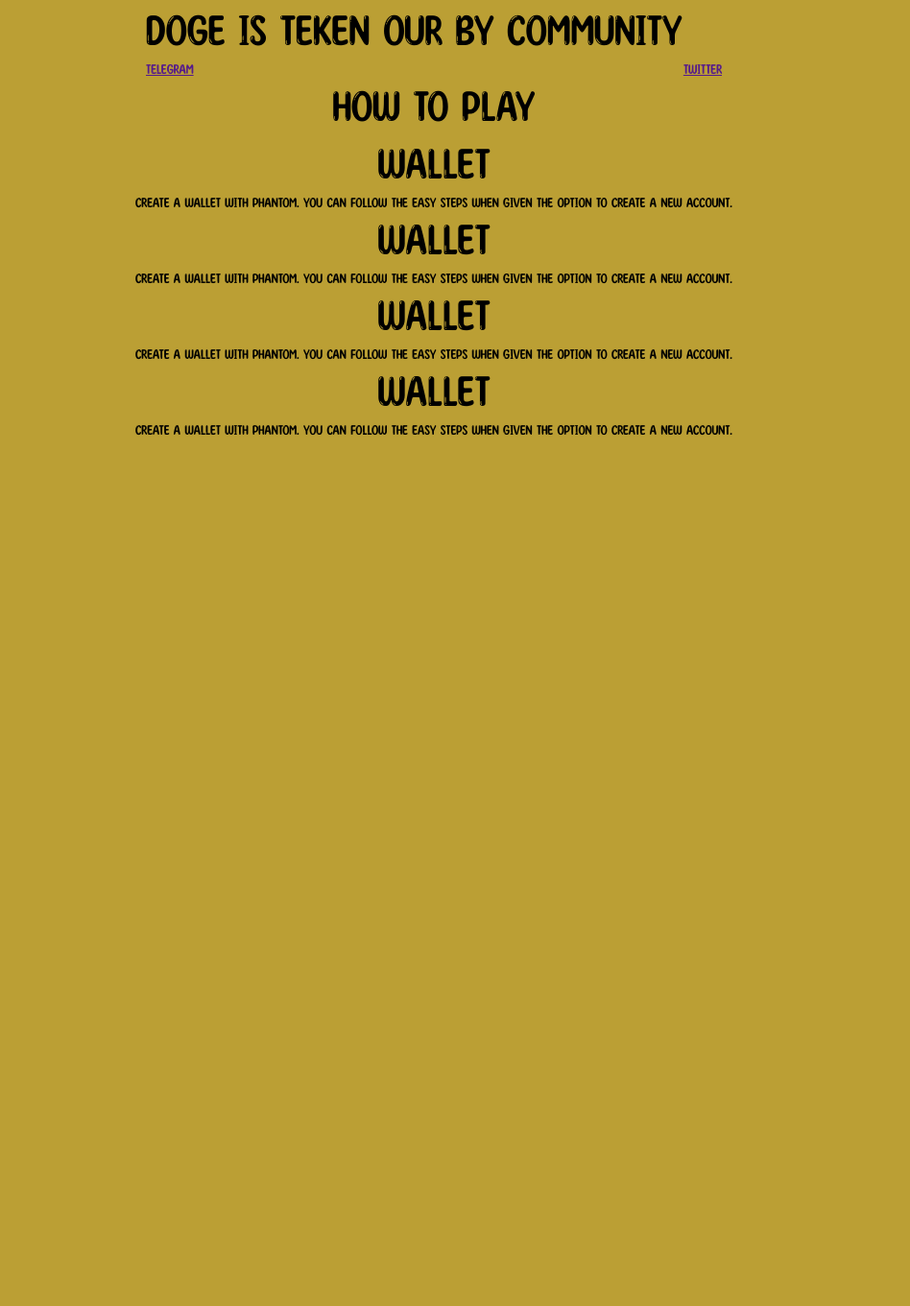
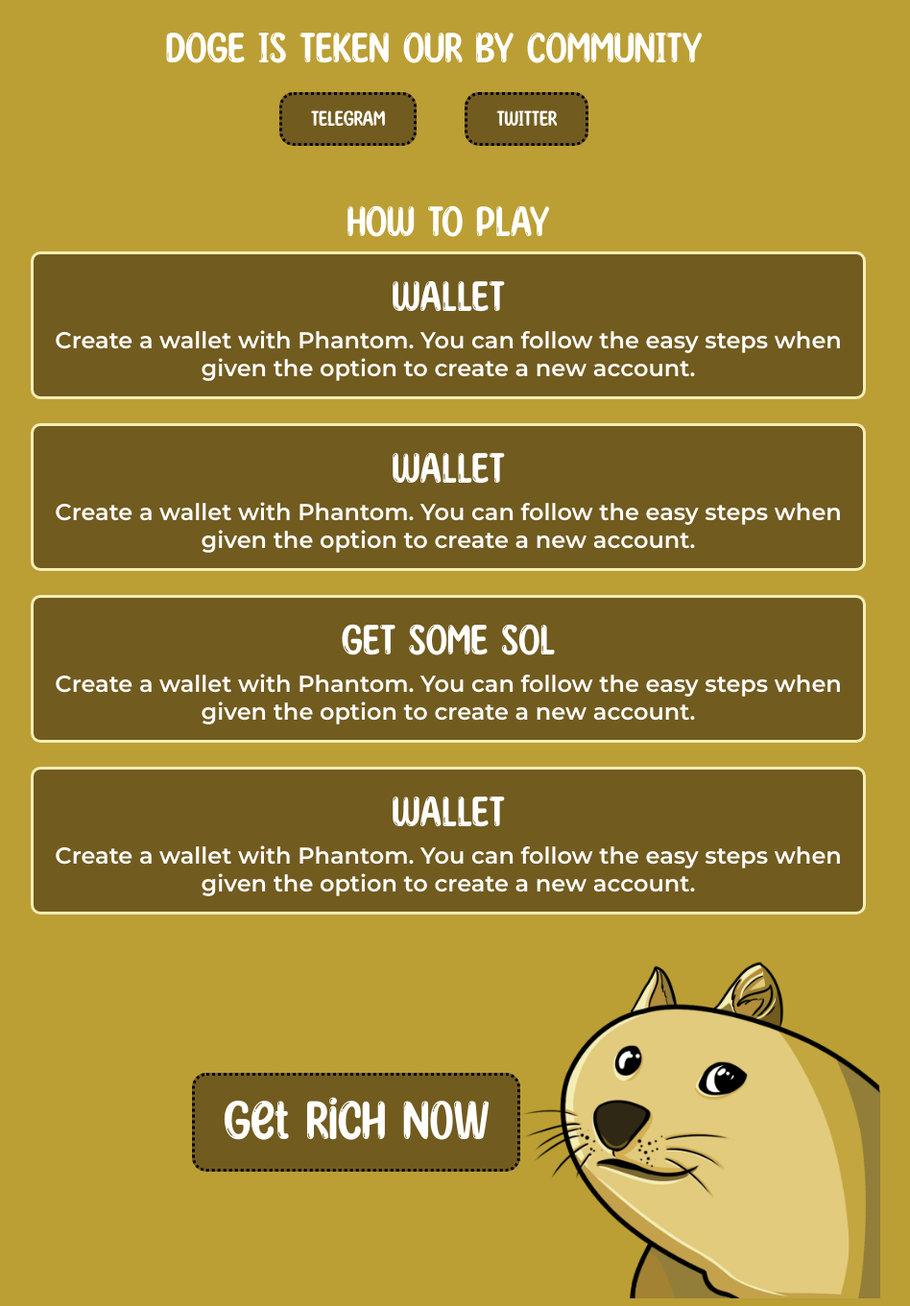
Before and after one commit to mayanknasa/dollardoge, a plain HTML site: page index.html in a window 1280 px wide. Shown: the part 602-1963 px from the top of the page at 96% size, without its empty margins (188-1136 px from the left). Before the commit the page ends 1060 px from the top, so only its background shows below. Drawn offline with Linux system fonts and the light colour scheme.

Commit message:
initial commit 2

```diff
--- a/index.html
+++ b/index.html
@@ -1,22 +1,26 @@
 <!DOCTYPE html>
 <html>
   <head>
-        <meta charset="utf-8">
-        <meta http-equiv="X-UA-Compatible" content="IE=edge">
-        <link rel="icon" type="image/x-icon" href="./assets/images/dollardoge-favicon.png">
+    <meta charset="utf-8" />
+    <meta http-equiv="X-UA-Compatible" content="IE=edge" />
+    <link
+      rel="icon"
+      type="image/x-icon"
+      href="./assets/images/dollardoge-favicon.png"
+    />
     <title>$DOGE</title>
-        <meta name="description" content="">
-        <meta name="viewport" content="width=device-width, initial-scale=1">
-        <link rel="stylesheet" href="./styles.css">
+    <meta name="description" content="" />
+    <meta name="viewport" content="width=device-width, initial-scale=1" />
+    <link rel="stylesheet" href="./styles.css" />
   </head>
   <body>
     <div class="main-container">
       <div class="top-section">
         <div class="image-container">
-                    <img src="./assets/images/dollardoge-mainimage.jpg" alt="">
+          <img src="./assets/images/dollardoge-mainimage.jpg" alt="" />
         </div>
         <div class="text-container">
-                    <div class="text heading">Doge is teken our by community</div>
+          <div class="heading">Doge is teken our by community</div>
           <div class="buttons-container">
             <div class="main-ctc ctc">
               <a href="">Telegram</a>
@@ -32,19 +36,41 @@
         <div class="tiles-container">
           <div class="tiles">
             <div class="tiles-heading heading">WALLET</div>
-                        <div class="tiles-desc">Create a wallet with Phantom. You can follow the easy steps when given the option to create a new account.</div>
+            <div class="tiles-desc">
+              Create a wallet with Phantom. You can follow the easy steps when
+              given the option to create a new account.
+            </div>
           </div>
           <div class="tiles">
             <div class="tiles-heading heading">WALLET</div>
-                        <div class="tiles-desc">Create a wallet with Phantom. You can follow the easy steps when given the option to create a new account.</div>
+            <div class="tiles-desc">
+              Create a wallet with Phantom. You can follow the easy steps when
+              given the option to create a new account.
+            </div>
+          </div>
+          <div class="tiles">
+            <div class="tiles-heading heading">GET SOME SOL</div>
+            <div class="tiles-desc">
+              Create a wallet with Phantom. You can follow the easy steps when
+              given the option to create a new account.
+            </div>
           </div>
           <div class="tiles">
             <div class="tiles-heading heading">WALLET</div>
-                        <div class="tiles-desc">Create a wallet with Phantom. You can follow the easy steps when given the option to create a new account.</div>
+            <div class="tiles-desc">
+              Create a wallet with Phantom. You can follow the easy steps when
+              given the option to create a new account.
             </div>
-                    <div class="tiles">
-                        <div class="tiles-heading heading">WALLET</div>
-                        <div class="tiles-desc">Create a wallet with Phantom. You can follow the easy steps when given the option to create a new account.</div>
+          </div>
+        </div>
+        <div class="last-section">
+          <div class="button-section">
+            <div class="main-ctc ctc">
+              <a href="">Get Rich Now</a>
+            </div>
+          </div>
+          <div class="img-section">
+            <img src="./assets/images/dollardoge-mainimage.jpg" alt="" />
           </div>
         </div>
       </div>
--- a/styles.css
+++ b/styles.css
@@ -1,6 +1,10 @@
 @font-face {
     font-family: SunnySpells;
     src: url(./assets/fonts/sunnyspells-font.ttf);
+}
+@font-face {
+    font-family: montserrat-semiBold;
+    src: url(./assets/fonts/montserrat-semiBold.ttf);
 }
 *{
     margin: 0;
@@ -9,14 +13,34 @@
 body{
     font-family: SunnySpells;
     background-color: #bb9f34;
-    color: #000;
-    text-transform: uppercase;
+    color: #fff;
+    font-size: 25px;
 }
 .ctc{
-
+    border: 3px dotted #000;
+    background-color: #715b1f;
+    border-radius: 15px;
+    padding: 10px 30px;
+    transition: 100ms;
+    box-sizing: border-box;
+}
+.ctc:hover{
+    color: #bb9f34;
+    background-color: #fff;
+}
+.ctc:hover a{
+    color: #bb9f34;
+    background-color: #fff;
+    transition: 100ms;
+}
+.ctc a{
+    text-decoration: none;
+    color: #fff;
 }
 .heading{
     font-size: 50px;
+    text-transform: uppercase;
+    text-align: center;
 }
 .main-container{
     display: flex;
@@ -26,19 +50,37 @@ body{
     flex-direction: column;
 }
 .main-container .top-section .image-container img{
-    width: 600px;
-    height: 600px;
+    max-width: 600px;
+    max-height: 600px;
+}
+.top-section{
+    /* max-width: 600px; */
+    display: flex;
+    justify-content: center;
+    align-items: center;
+    flex-direction: column;
+    flex-wrap: wrap;
+}
+.top-section .heading{
+    padding: 15px;
+}
+.bottom-section>.heading{
+    margin-top: 50px;
 }
 .buttons-container{
     display: flex;
     width: 100%;
-    justify-content: space-between;
+    justify-content: center;
+    gap:50px;
+    text-transform: uppercase;
 }
 .bottom-section{
     display: flex;
     flex-direction: column;
     justify-content: center;
     align-items: center;
+    flex-wrap: wrap;
+    max-width: 900px;
 }
 .tiles-container{
     display: flex;
@@ -47,7 +89,53 @@ body{
     text-align: center;
     align-items: center;
     flex-direction: column;
+    max-width: 900px;
+    flex-wrap: wrap;
 }
 .tiles{
+    display: flex;
+    flex-direction: column;
+    justify-content: center;
+    align-items: center;
+    flex-wrap: wrap;
+    background-color: #715b1f;
+    border: 3px solid #f4edb6;
+    border-radius: 10px;
+    color: #fff;
+    padding: 15px;
+    margin: 0 15px 25px 15px;
+}
+.tiles .tiles-heading{
+    font-weight: 100px !important;
+}
+.tiles-desc{
+    font-family: montserrat-semiBold;
+    font-weight: 700;
+    font-size: 24px;
+}
+.last-section{
+    display: flex;
+    justify-content: flex-end;
+    align-items: center;
     width: 100%;
+    margin: 0 15px;
 }
+.last-section .button-section{
+    display: flex;
+    justify-content: center;
+    font-size: 64px;
+
+}
+.last-section .img-section img{
+    max-width: 375px;
+    max-height: 375px;
+}
+@media only screen and (max-width: 600px) {
+    .last-section{
+        flex-direction: column;
+    }
+    .main-container .top-section .image-container img{
+        max-width: 400px;
+        max-height: 400px;
+    }
+  }
```
Also changed, not shown: assets/fonts/montserrat-semiBold.ttf (added). Lines whose indentation alone changed are shown as unchanged.
